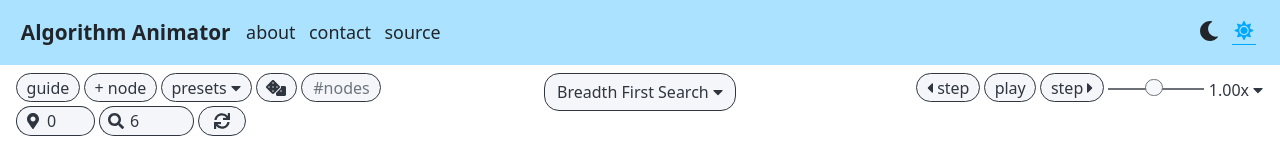
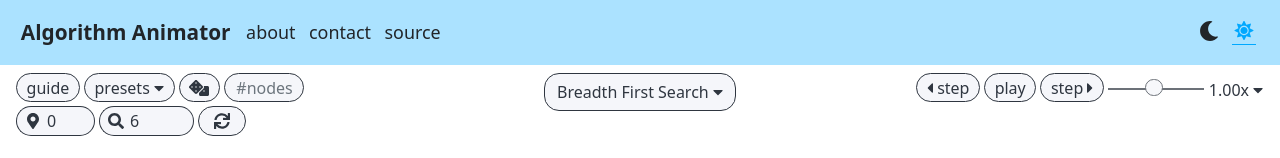
Before and after one commit to AmazonPriime/Algorithm-Animator, a React (Create React App) app: page / in a window 1280 px wide. Shown: the top 158 px of the page. Built offline with nearby package versions, Linux system fonts and the light colour scheme.

Commit message:
Removed the add node button as it is quite clunky

```diff
--- a/src/components/CreateTools.js
+++ b/src/components/CreateTools.js
@@ -31,7 +31,6 @@ const createTools = (props) => {
     presets,
     selectPreset,
     currentPreset,
-    addNode,
   } = props;
 
   const [maxNodes, setMaxNodes] = useState();
@@ -62,11 +61,6 @@ const createTools = (props) => {
     selectPreset(i);
   };
 
-  const addNewNode = () => {
-    setUpdated();
-    addNode();
-  };
-
   const renderPresetItems = () => presets.map((v, i) => (
     <Dropdown.Item
       className="selector-item"
@@ -85,13 +79,6 @@ const createTools = (props) => {
           className="button"
         >
           Guide
-        </Button>
-        <Button
-          id="addNode"
-          className="button"
-          onClick={() => addNewNode()}
-        >
-          + Node
         </Button>
         <Dropdown>
           <Dropdown.Toggle
--- a/src/components/GraphBuilder.js
+++ b/src/components/GraphBuilder.js
@@ -100,7 +100,6 @@ class GraphBuilder extends Component {
             updateDest={(v) => this.setState({ destNode: v })}
             setUpdated={() => this.setState({ updated: true })}
             selectPreset={(i) => this.changePreset(i)}
-            addNode={() => this.addNode()}
             presets={currentAlgorithm.presets.map((v) => v.name)}
             numNodes={graphMatrix.length}
             source={sourceNode}
```
